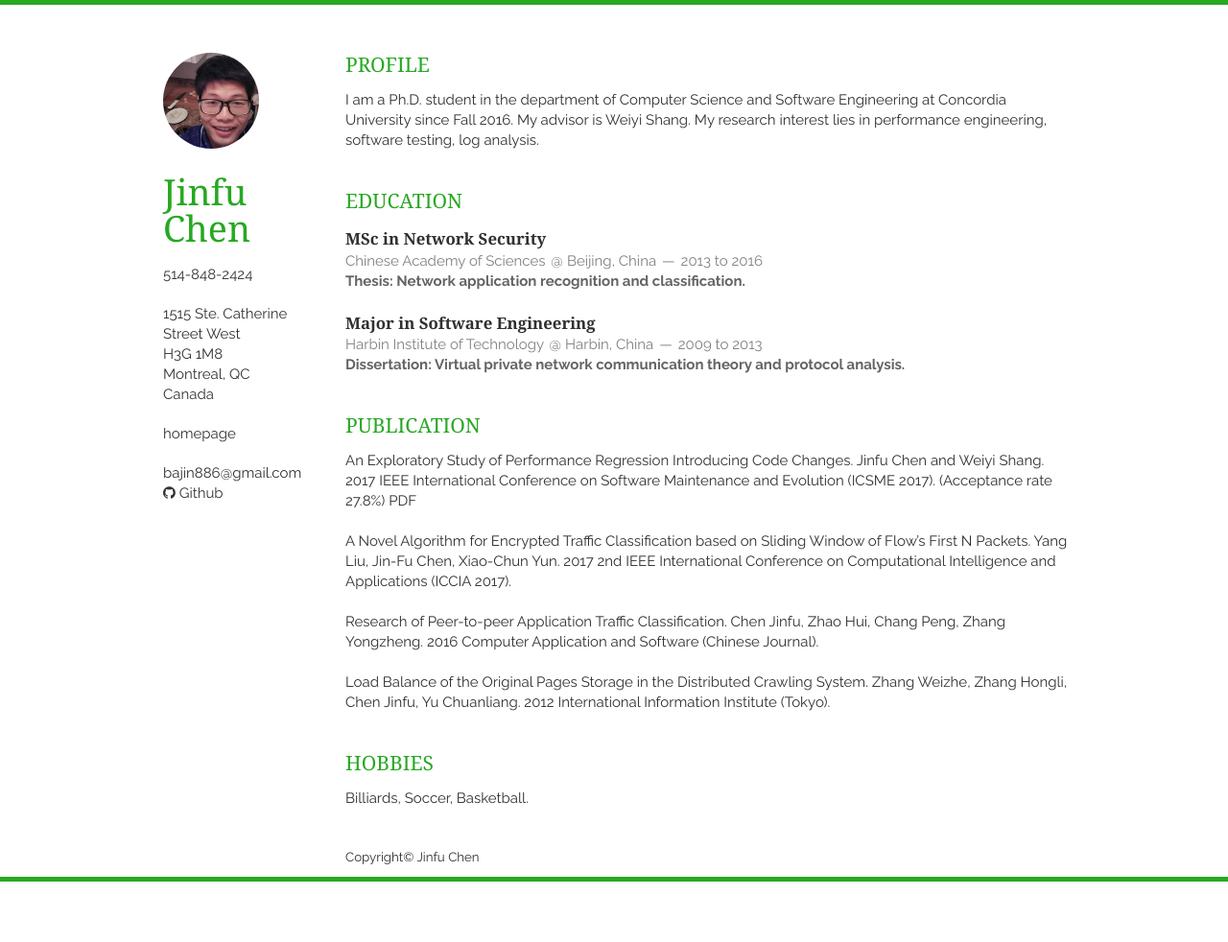
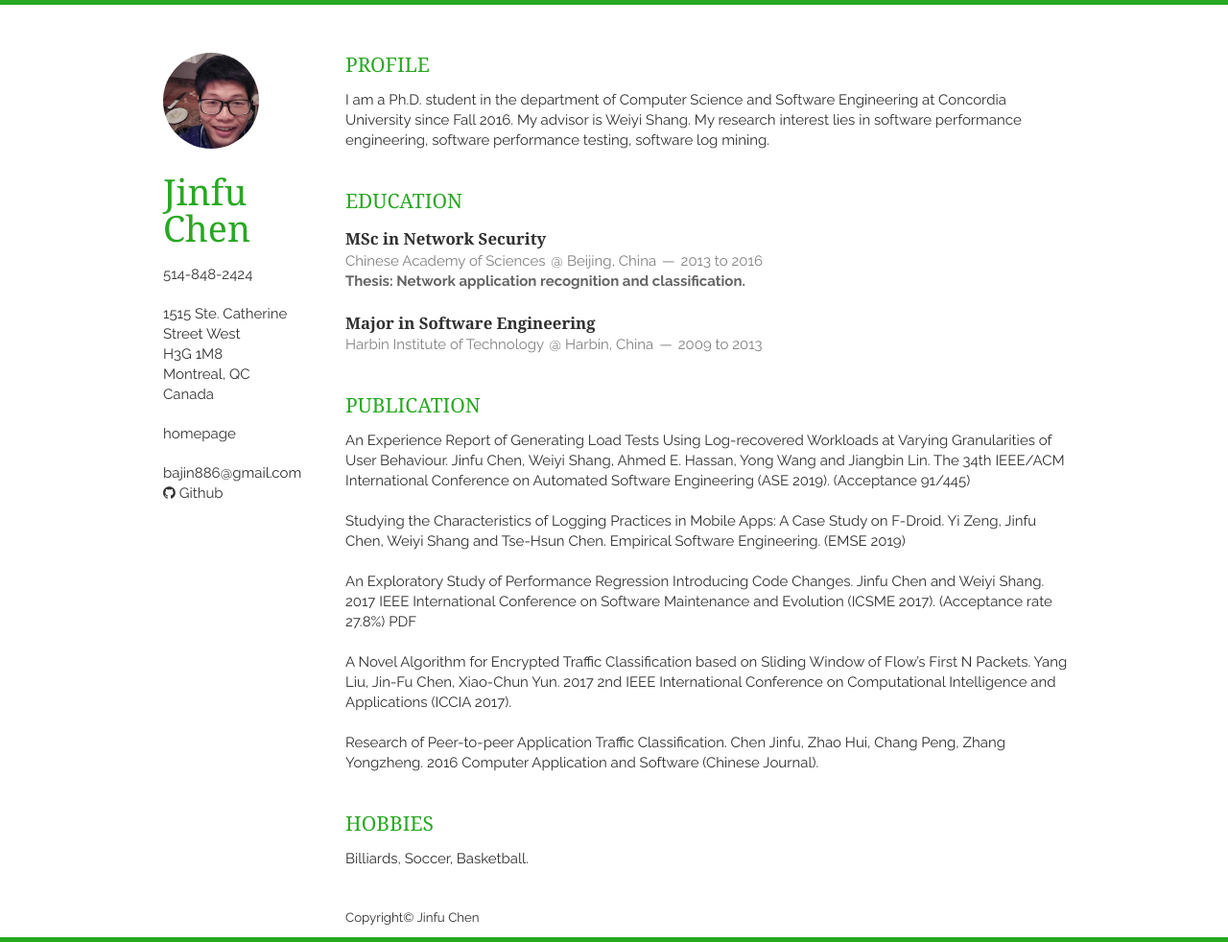
Before and after one commit to jinfuchen/jinfu, a Jekyll site: the page built from index.html, in a window 1280 px wide. Shown: the whole page at 96% size. Built offline with Jekyll 4.4.1, drawn with Linux system fonts in a browser that asks for light colours; nearby versions of some CDN libraries; the list of posts is cut into pages by our own code; before the commit the page ends 919 px from its top, so only the background shows below that.

Commit message:
update publication

```diff
--- a/_includes/education.html
+++ b/_includes/education.html
@@ -16,8 +16,6 @@
             <span>Harbin Institute of Technology</span>
             <span><address>Harbin, China</address><time>2009 to 2013</time></span>
         </header>
-        <p>
-            <em>Dissertation: Virtual private network communication theory and protocol analysis.</em>
-        </p>
+
     </article>
 </section>
--- a/_includes/profile.html
+++ b/_includes/profile.html
@@ -2,6 +2,6 @@
     <h1>Profile</h1>
     <article>
         <p>I am a Ph.D. student in the department of Computer Science and Software Engineering at Concordia University since Fall 2016. My advisor is
-        <a href="https://users.encs.concordia.ca/~shang/">Weiyi Shang</a>. My research interest lies in performance engineering, software testing, log analysis.</p>
+        <a href="https://users.encs.concordia.ca/~shang/">Weiyi Shang</a>. My research interest lies in software performance engineering, software performance testing, software log mining.</p>
     </article>
 </section>
--- a/_includes/publication.html
+++ b/_includes/publication.html
@@ -12,17 +12,24 @@
     -->
 
     <article>
+      <p>An Experience Report of Generating Load Tests Using Log-recovered Workloads at Varying Granularities of User Behaviour. Jinfu Chen, Weiyi Shang, Ahmed E. Hassan, Yong Wang and Jiangbin Lin. The 34th IEEE/ACM International Conference on Automated Software Engineering (ASE 2019). (Acceptance 91/445)</p>
+      <br>
+
+      <p>Studying the Characteristics of Logging Practices in Mobile Apps: A Case Study on F-Droid. Yi Zeng, Jinfu Chen, Weiyi Shang and Tse-Hsun Chen. Empirical Software Engineering. (EMSE 2019) </p>
+      <br>
+
       <p>An Exploratory Study of Performance Regression Introducing Code Changes. Jinfu Chen and Weiyi Shang. 2017 IEEE International Conference on Software Maintenance and Evolution (ICSME 2017). (Acceptance rate 27.8%)
       <a href="/static/post/icsme.pdf" download="/static/post/icsme.pdf">PDF</a>
       </p>
       <br>
-      <p>A Novel Algorithm for Encrypted Traffic Classification based on Sliding Window of Flow’s First N Packets. Yang Liu, Jin-Fu Chen, Xiao-Chun Yun. 2017 2nd IEEE International Conference on Computational Intelligence and Applications (ICCIA 2017).
-      </p>
+
+      <p>A Novel Algorithm for Encrypted Traffic Classification based on Sliding Window of Flow’s First N Packets. Yang Liu, Jin-Fu Chen, Xiao-Chun Yun. 2017 2nd IEEE International Conference on Computational Intelligence and Applications (ICCIA 2017).</p>
       <br>
-      <p>Research of Peer-to-peer Application Traffic Classification. Chen Jinfu, Zhao Hui, Chang Peng, Zhang Yongzheng. 2016 Computer Application and Software (Chinese Journal).
-      </p>
-      <br>
-      <p>Load Balance of the Original Pages Storage in the Distributed Crawling System. <a href="http://homepage.hit.edu.cn/wzzhang">Zhang Weizhe</a>, Zhang Hongli, Chen Jinfu, Yu Chuanliang. 2012 International Information Institute (Tokyo).
-      </p>
+
+      <p>Research of Peer-to-peer Application Traffic Classification. Chen Jinfu, Zhao Hui, Chang Peng, Zhang Yongzheng. 2016 Computer Application and Software (Chinese Journal).</p>
+
+      <!--
+      <p>Load Balance of the Original Pages Storage in the Distributed Crawling System. <a href="http://homepage.hit.edu.cn/wzzhang">Zhang Weizhe</a>, Zhang Hongli, Chen Jinfu, Yu Chuanliang. 2012 International Information Institute (Tokyo).</p>
+      -->
     </article>
 </section>
```
